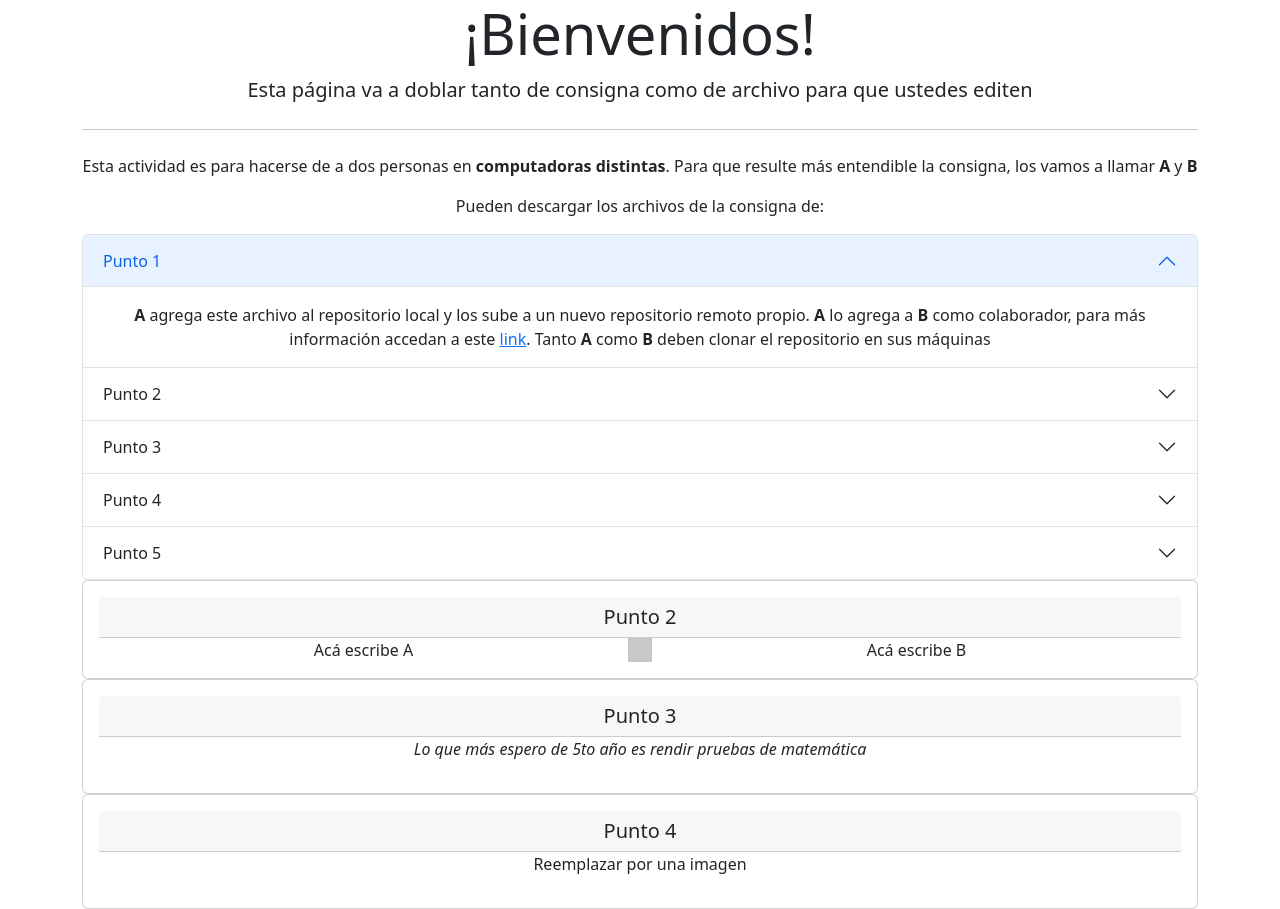
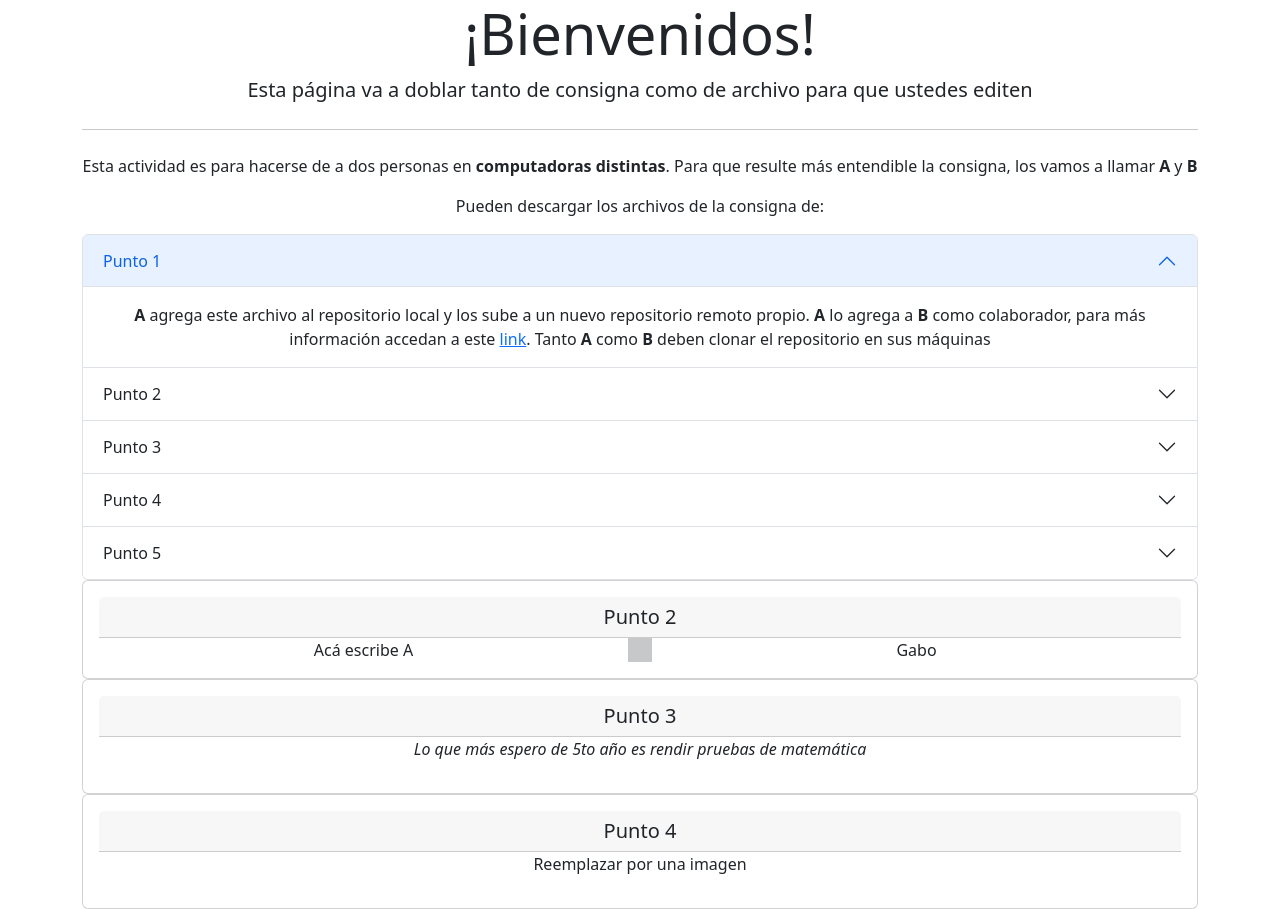
Before and after one commit to Facu-Vaz/RepoPruebaGit, a plain HTML site: page index.html in a window 1280 px wide. Drawn offline with nearby package versions, Linux system fonts and the light colour scheme.

Commit message:
Agregué nombre B

```diff
--- a/index.html
+++ b/index.html
@@ -88,7 +88,7 @@
               </div>
               <div class="vr"></div>
               <div class="col-sm">
-                Acá escribe B
+                Gabo
               </div>
             </div>
           </div>
```
